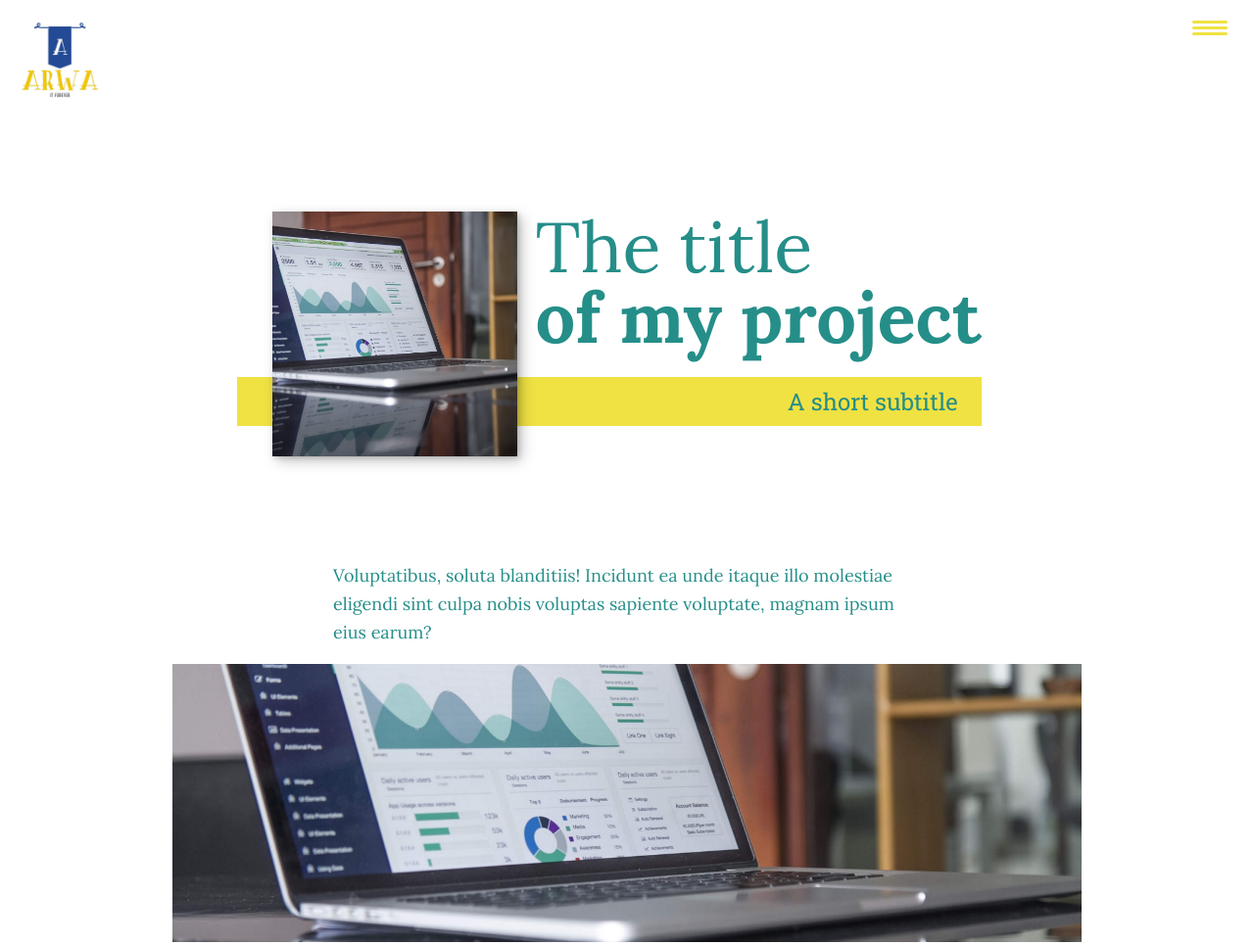
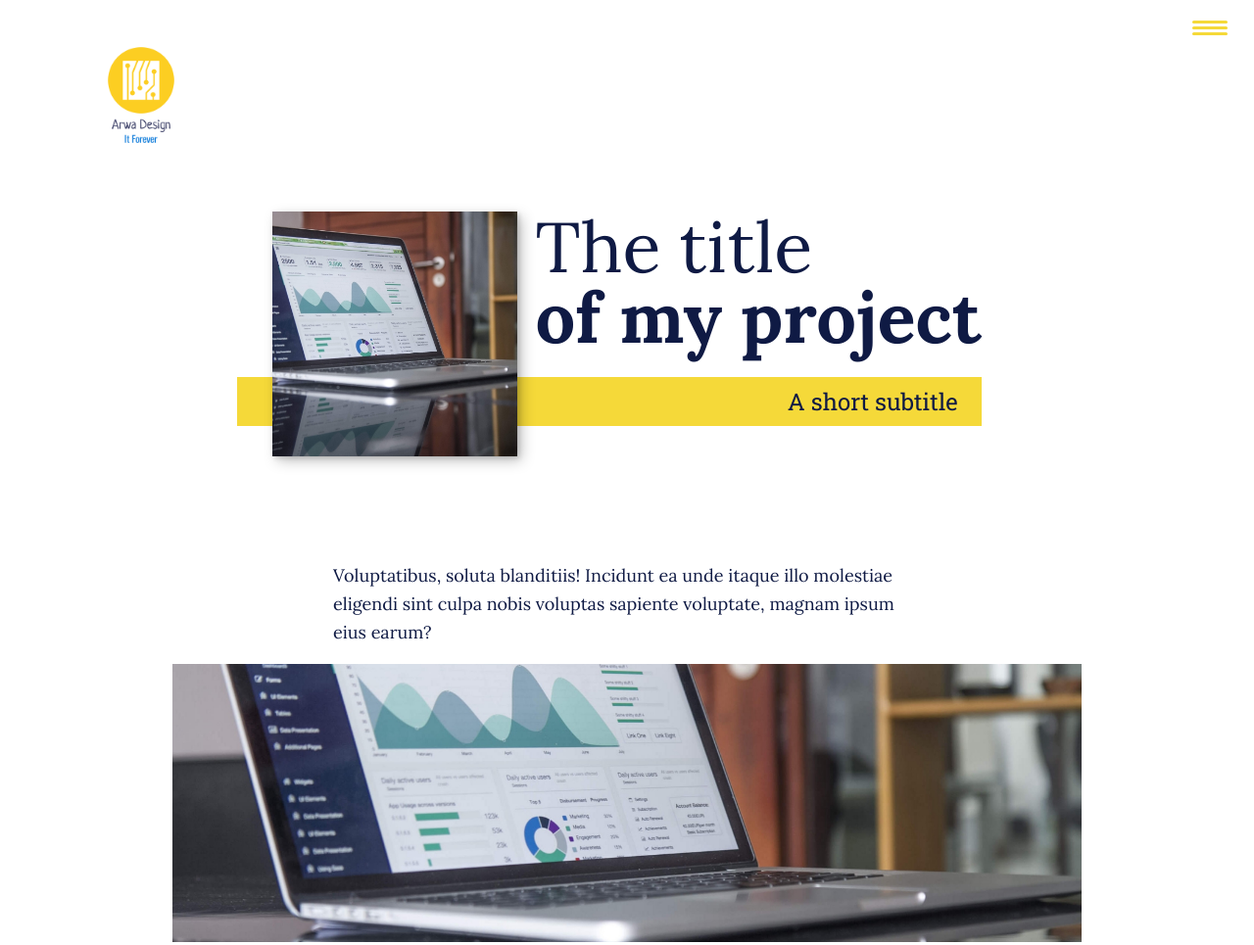
Before and after one commit to OrwaAH/poco_Arwa, a plain HTML site: page Port_Arwa/portfolio-item.html in a window 1280 px wide. Shown: the top 965 px of the page at 98% size. Drawn offline with nearby package versions, Linux system fonts and the light colour scheme.

Commit message:
Lokks more like me now

```diff
--- a/Port_Arwa/css/style.css
+++ b/Port_Arwa/css/style.css
@@ -12,8 +12,8 @@
     --fw-bold: 700;
 
     --clr-light: #fff;
-    --clr-dark: #258e89;
-    --clr-accent: #f0e13af3;
+    --clr-dark: #0f1a44;
+    --clr-accent: #f5d830f3;
 
     --fs-h1: 3rem;
     --fs-h2: 2.25rem;
--- a/Port_Arwa/portfolio-item.html
+++ b/Port_Arwa/portfolio-item.html
@@ -16,7 +16,7 @@
     <body>
         <header>
             <div class="logo">
-                <img src="img/Arwa.jpg" alt="">
+              <img src="img/logo.png" alt="logo" id="logoStyle"/>
             </div>
             <button class="nav-toggle" aria-label="toggle navigation">
                 <span class="hamburger"></span>
```
Also changed, not shown: Port_Arwa/img/Arwa.jpg (deleted).
